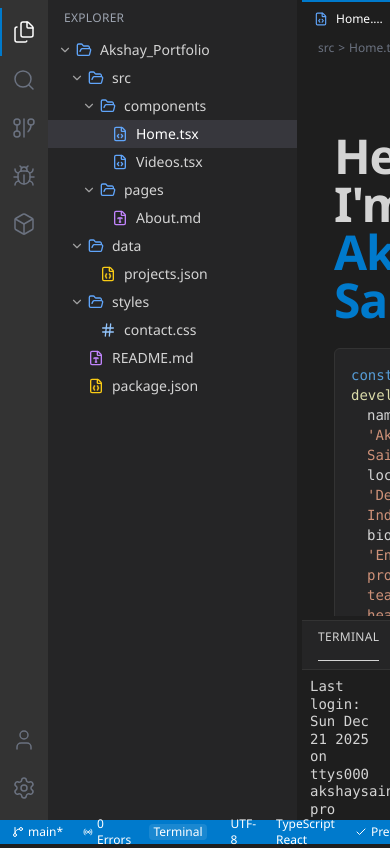
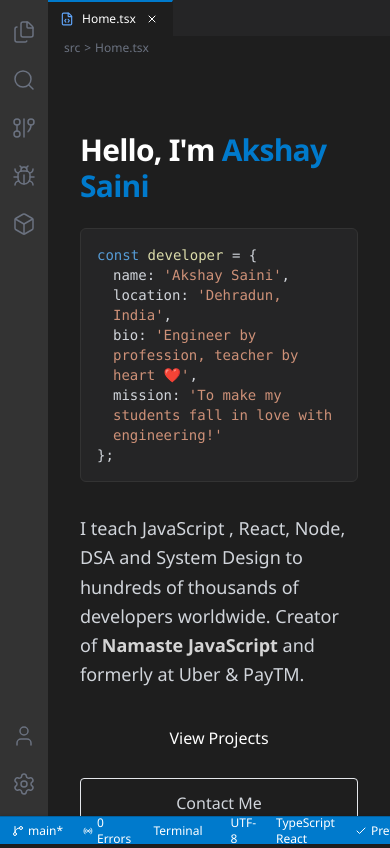
Before and after one commit to akshaymarch7/akshaymarch7.github.io, a React (Vite) app: page / in a window 390 px wide. Shown: the top 848 px of the page. Built offline with nearby package versions, Linux system fonts and the light colour scheme.

Commit message:
feat: Integrate SEO management with `react-helmet-async`, enhance mobile responsiveness for sidebar and tabs, and add sitemap and robots.txt.

```diff
--- a/App.tsx
+++ b/App.tsx
@@ -1,12 +1,15 @@
 import React from 'react';
+import { HelmetProvider } from 'react-helmet-async';
 import { EditorProvider } from './context/EditorContext';
 import { Layout } from './components/Layout/Layout';
 
 const App: React.FC = () => {
   return (
-    <EditorProvider>
-      <Layout />
-    </EditorProvider>
+    <HelmetProvider>
+      <EditorProvider>
+        <Layout />
+      </EditorProvider>
+    </HelmetProvider>
   );
 };
 
--- a/components/Layout/Layout.tsx
+++ b/components/Layout/Layout.tsx
@@ -1,14 +1,16 @@
 import React, { useCallback } from 'react';
+import { X, ChevronUp, ChevronDown } from 'lucide-react';
 import { ActivityBar } from './ActivityBar';
 import { Sidebar } from './Sidebar';
 import { EditorArea } from './EditorArea';
 import { StatusBar } from './StatusBar';
 import { Terminal } from './Terminal';
 import { useEditor } from '../../context/EditorContext';
+import { Seo } from '../SEO/Seo';
 
 export const Layout: React.FC = () => {
   const {
-    setSidebarWidth, sidebarVisible,
+    setSidebarWidth, sidebarVisible, setSidebarVisible,
     terminalHeight, setTerminalHeight, terminalVisible,
     toggleTerminal
   } = useEditor();
@@ -99,9 +101,30 @@
 
   return (
     <div className="flex flex-col h-screen w-screen bg-vscode-bg text-vscode-text font-sans">
+      <Seo
+        title="Akshay Saini | Portfolio"
+        description="Portfolio of Akshay Saini, Software Engineer and Educator."
+        keywords={['Akshay Saini', 'Portfolio', 'Software Engineer', 'Web Development', 'React']}
+      />
       <div className="flex flex-1 overflow-hidden">
         <ActivityBar />
-        <Sidebar />
+
+        {/* Sidebar - Overlay on Mobile, Relative on Desktop */}
+        <div className={`
+            absolute md:relative z-20 h-full flex transition-all duration-300 ease-in-out
+            ${sidebarVisible ? 'translate-x-0' : '-translate-x-full md:translate-x-0 md:hidden'}
+            ${!sidebarVisible && 'md:!hidden'}
+        `}>
+          <Sidebar />
+        </div>
+
+        {/* Backdrop for Mobile Sidebar */}
+        {sidebarVisible && (
+          <div
+            className="fixed inset-0 bg-black/50 z-10 md:hidden"
+            onClick={() => setSidebarVisible(false)}
+          />
+        )}
 
         {/* Sidebar Resizer */}
         {sidebarVisible && (
--- a/components/Layout/Sidebar.tsx
+++ b/components/Layout/Sidebar.tsx
@@ -12,13 +12,17 @@
 
 const FileTreeItem: React.FC<FileTreeItemProps> = ({ node, level, onOpenFile }) => {
   const [isOpen, setIsOpen] = useState(true);
-  const { activeFileId } = useEditor();
+  const { activeFileId, openFile, setSidebarVisible } = useEditor();
 
   const handleClick = () => {
-    if (node.type === FileType.FOLDER) {
+    if (node.type === FileType.FILE) {
+      openFile(node.id);
+      // Auto-close on mobile
+      if (window.innerWidth < 768) {
+        setSidebarVisible(false);
+      }
+    } else {
       setIsOpen(!isOpen);
-    } else {
-      onOpenFile(node.id);
     }
   };
 
--- a/components/Layout/StatusBar.tsx
+++ b/components/Layout/StatusBar.tsx
@@ -6,7 +6,7 @@
   const { toggleTerminal, terminalVisible } = useEditor();
 
   return (
-    <div className="h-6 bg-vscode-statusBar text-white flex items-center justify-between px-2 text-xs select-none shrink-0 z-30">
+    <div className="h-7 bg-vscode-statusBar text-white flex items-center justify-between px-2 text-xs select-none shrink-0 z-50 border-t border-black/20 shadow-[0_-1px_2px_rgba(0,0,0,0.1)]">
       <div className="flex items-center space-x-3">
         <div className="flex items-center space-x-1 hover:bg-white/20 px-1 rounded cursor-pointer">
           <GitBranch size={12} />
@@ -34,7 +34,7 @@
         <div className="flex items-center space-x-1 hover:bg-white/20 px-1 rounded cursor-pointer">
           <span>TypeScript React</span>
         </div>
-         <div className="flex items-center space-x-1 hover:bg-white/20 px-1 rounded cursor-pointer">
+        <div className="flex items-center space-x-1 hover:bg-white/20 px-1 rounded cursor-pointer">
           <Check size={12} />
           <span>Prettier</span>
         </div>
--- /dev/null
+++ b/components/SEO/Seo.tsx
@@ -0,0 +1,42 @@
+import React from 'react';
+import { Helmet } from 'react-helmet-async';
+
+interface SeoProps {
+    title: string;
+    description: string;
+    type?: string;
+    name?: string;
+    keywords?: string[];
+}
+
+export const Seo: React.FC<SeoProps> = ({
+    title,
+    description,
+    type = 'website',
+    name = 'Akshay Saini',
+    keywords = []
+}) => {
+    return (
+        <Helmet>
+            {/* Standard metadata tags */}
+            <title>{title}</title>
+            <meta name='description' content={description} />
+            <meta name='keywords' content={keywords.join(', ')} />
+
+            {/* End standard metadata tags */}
+
+            {/* Facebook tags */}
+            <meta property="og:type" content={type} />
+            <meta property="og:title" content={title} />
+            <meta property="og:description" content={description} />
+            {/* End Facebook tags */}
+
+            {/* Twitter tags */}
+            <meta name="twitter:creator" content={name} />
+            <meta name="twitter:card" content="summary_large_image" />
+            <meta name="twitter:title" content={title} />
+            <meta name="twitter:description" content={description} />
+            {/* End Twitter tags */}
+        </Helmet>
+    );
+};
--- a/components/Tabs/AboutTab.tsx
+++ b/components/Tabs/AboutTab.tsx
@@ -1,8 +1,13 @@
 import React from 'react';
+import { Seo } from '../SEO/Seo';
 
 export const AboutTab: React.FC = () => {
   return (
     <div className="p-8 h-full overflow-y-auto font-sans max-w-4xl">
+      <Seo
+        title="About Me - Akshay Saini"
+        description="Learn more about Akshay Saini, a software engineer and educator based in India."
+      />
       <h1 className="text-3xl font-bold mb-4 pb-2 border-b border-vscode-activity text-vscode-text">README.md</h1>
 
       <div className="space-y-6 text-vscode-text">
--- a/components/Tabs/HomeTab.tsx
+++ b/components/Tabs/HomeTab.tsx
@@ -5,11 +5,15 @@
   const { openFile } = useEditor();
 
   return (
-    <div className="p-8 h-full overflow-y-auto bg-vscode-bg text-vscode-text font-sans selection:bg-vscode-selection">
+    <div className="p-8 h-full overflow-y-auto bg-vscode-bg text-gray-300 font-sans selection:bg-vscode-selection">
       <div className="max-w-3xl mx-auto mt-10">
-        <h1 className="text-5xl font-bold mb-6 text-vscode-text tracking-tight">
-          Hello, I'm <span className="text-vscode-accent">Akshay Saini</span>
-        </h1>
+        <div className="flex flex-col md:flex-row items-start justify-between">
+          <div>
+            <h1 className="text-3xl md:text-5xl font-bold mb-6 text-white tracking-tight">
+              Hello, I'm <span className="text-vscode-accent">Akshay Saini</span>
+            </h1>
+          </div>
+        </div>
 
         <div className="font-mono text-sm mb-8 bg-vscode-sidebar p-4 border border-vscode-activity rounded-md inline-block">
           <span className="text-vscode-keyword">const</span> <span className="text-vscode-function">developer</span> = {`{`}
@@ -27,16 +31,16 @@
           Creator of <strong className="text-vscode-text font-bold">Namaste JavaScript</strong> and formerly at Uber & PayTM.
         </p>
 
-        <div className="flex gap-4 mt-8">
+        <div className="flex flex-col md:flex-row gap-4">
           <button
             onClick={() => openFile('projects')}
-            className="px-6 py-2 bg-vscode-accent hover:bg-blue-600 text-white font-medium rounded-sm transition-colors"
+            className="px-6 py-3 bg-vscode-button text-white rounded hover:bg-opacity-90 transition-colors font-medium"
           >
             View Projects
           </button>
           <button
             onClick={() => openFile('contact')}
-            className="px-6 py-2 bg-[#3c3c3c] hover:bg-[#4c4c4c] text-white font-medium rounded-sm transition-colors"
+            className="px-6 py-3 border border-vscode-button text-vscode-button rounded hover:bg-vscode-button hover:text-white transition-colors font-medium"
           >
             Contact Me
           </button>
--- a/components/Tabs/ProjectsTab.tsx
+++ b/components/Tabs/ProjectsTab.tsx
@@ -41,8 +41,8 @@
 export const ProjectsTab: React.FC = () => {
   return (
     <div className="p-4 h-full overflow-y-auto font-mono text-sm leading-6">
-      <div>
-        <span className="text-vscode-keyword">const</span> <span className="text-vscode-variable">projects</span> <span className="text-vscode-text">=</span> <span className="text-vscode-text">[</span>
+      <div className="font-mono text-sm overflow-x-auto whitespace-pre-wrap">
+        <span className="text-vscode-keyword">const</span> <span className="text-vscode-function">projects</span> = [<span className="text-vscode-text">=</span> <span className="text-vscode-text">[</span>
       </div>
 
       {projects.map((project, index) => (
--- a/context/EditorContext.tsx
+++ b/context/EditorContext.tsx
@@ -12,6 +12,29 @@
   const [sidebarWidth, setSidebarWidth] = useState(250);
   const [terminalHeight, setTerminalHeight] = useState(200);
   const [theme, setTheme] = useState<Theme>('dark');
+
+  // Mobile Detection
+  useEffect(() => {
+    const handleResize = () => {
+      if (window.innerWidth < 768) {
+        setSidebarVisible(false);
+        setTerminalVisible(false);
+      } else {
+        setSidebarVisible(true);
+        setTerminalVisible(true);
+      }
+    };
+
+    // Set initial state
+    if (window.innerWidth < 768) {
+      setSidebarVisible(false);
+      setTerminalVisible(false);
+    }
+
+    // Optional: We could listen to resize, but usually IDEs don't auto-hide on resize
+    // window.addEventListener('resize', handleResize);
+    // return () => window.removeEventListener('resize', handleResize);
+  }, []);
 
   // Apply theme class to body
   useEffect(() => {
--- a/index.html
+++ b/index.html
@@ -3,7 +3,8 @@
   <head>
     <meta charset="UTF-8" />
     <meta name="viewport" content="width=device-width, initial-scale=1.0" />
-    <title>Akshay Saini | Portfolio</title>
+
+
     <script src="https://cdn.tailwindcss.com"></script>
     <script>
       tailwind.config = {
--- a/package.json
+++ b/package.json
@@ -9,9 +9,10 @@
     "preview": "vite preview"
   },
   "dependencies": {
+    "lucide-react": "^0.562.0",
     "react": "^19.2.3",
-    "lucide-react": "^0.562.0",
-    "react-dom": "^19.2.3"
+    "react-dom": "^19.2.3",
+    "react-helmet-async": "^2.0.5"
   },
   "devDependencies": {
     "@types/node": "^22.14.0",
```
Also changed, not shown: public/robots.txt (added), 2 other files (tests, documents, lock files or other folders). Lines whose indentation alone changed are shown as unchanged.
